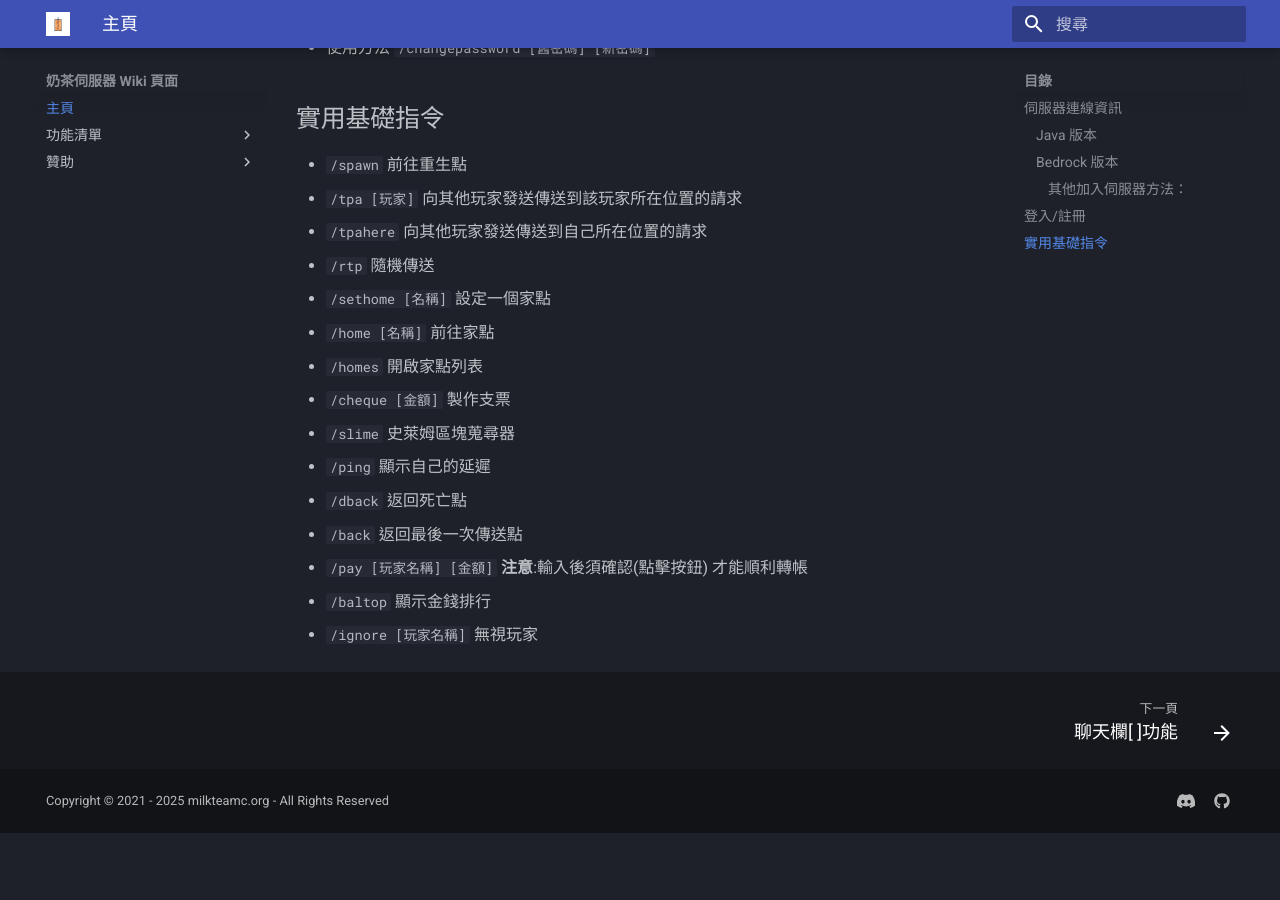
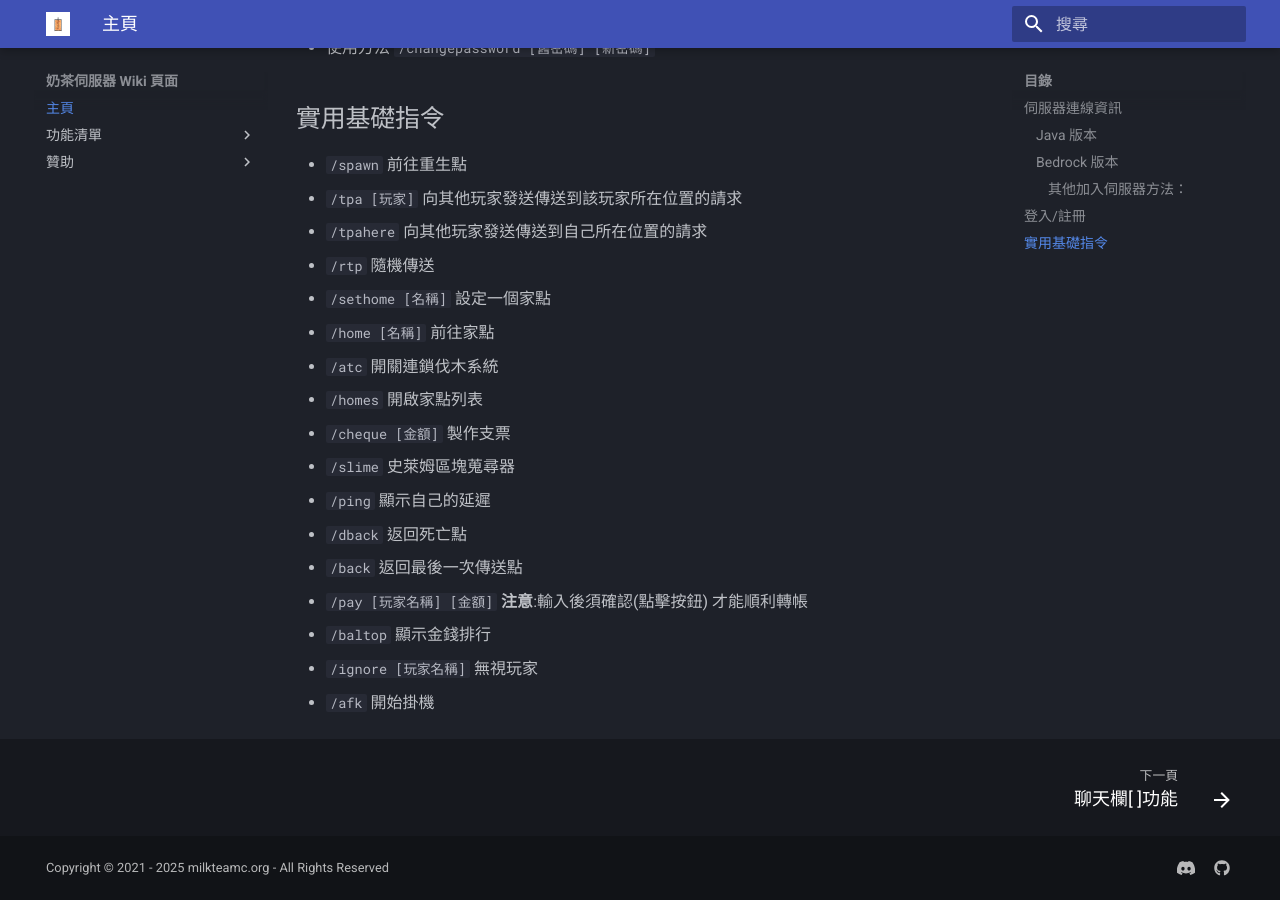
Before and after one commit to milkteamc/wiki, an MkDocs documentation site: the page built from docs/index.md, in a window 1280 px wide and 900 px high, scrolled down 2062 px. Built offline with MkDocs 1.6.1 and Material for MkDocs 9.7.7, drawn with Linux system fonts in a browser that asks for light colours; plug-ins that fetch from the network failed and are left out; before the commit the page ends 2895 px from its top, so only the background shows below that.

Commit message:
Update index.md

```diff
--- a/docs/index.md
+++ b/docs/index.md
@@ -52,6 +52,7 @@
 - `/rtp` 隨機傳送
 - `/sethome [名稱]` 設定一個家點
 - `/home [名稱]` 前往家點
+- `/atc` 開關連鎖伐木系統
 - `/homes` 開啟家點列表
 - `/cheque [金額]` 製作支票
 - `/slime` 史萊姆區塊蒐尋器
@@ -61,3 +62,4 @@
 - `/pay [玩家名稱] [金額]`  **注意**:輸入後須確認(點擊按鈕) 才能順利轉帳
 - `/baltop` 顯示金錢排行
 - `/ignore [玩家名稱]` 無視玩家
+- `/afk` 開始掛機
```
